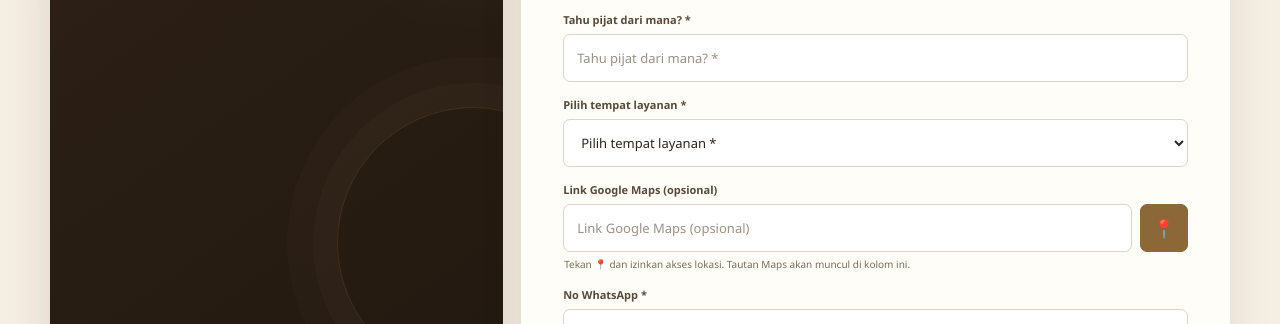
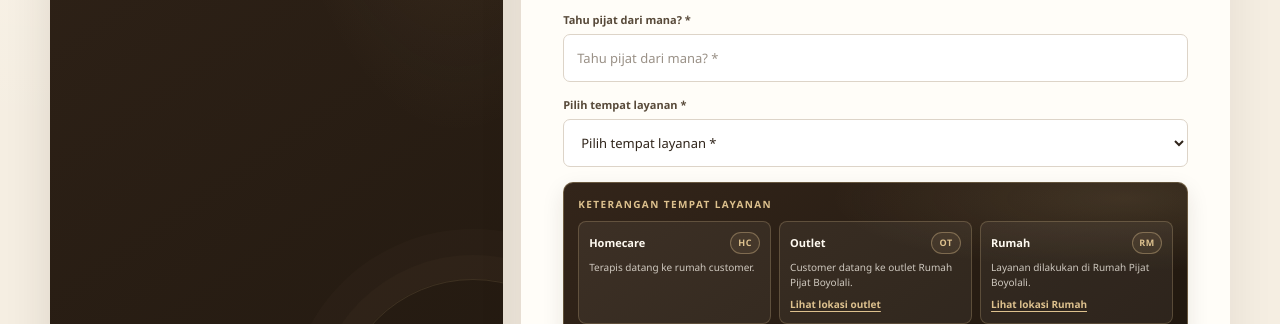
Before and after one commit to rumahpijatboyolali/format-pendaftaran, a plain HTML site: page index.html in a window 1280 px wide. Shown: the part 628-952 px from the top of the page. Drawn offline with Linux system fonts and the light colour scheme.

Commit message:
Update index.html

```diff
--- a/index.html
+++ b/index.html
@@ -75,9 +75,16 @@
     .locbtn:disabled { opacity: .62; cursor: wait; }
     .locbtn.is-loading { animation: pulse .8s ease-in-out infinite alternate; }
     @keyframes pulse { to { transform: scale(.93); box-shadow: 0 0 0 5px rgba(184,137,72,.24); } }
-    .place-info { padding: 12px 14px; border: 1px solid #e5d7c1; border-left: 3px solid var(--gold); border-radius: 6px; color: #594833; background: #f8f1e5; font-size: 12px; line-height: 1.6; }
-    .place-info[hidden] { display: none; }
-    .place-info a { display: inline-block; margin-top: 4px; color: #75501f; font-weight: 800; text-underline-offset: 3px; }
+    .place-info { grid-column: 1 / -1; padding: 14px; border: 1px solid rgba(221,193,142,.34); border-radius: 10px; color: #fffaf1; background: radial-gradient(ellipse at 90% 10%, rgba(221,193,142,.14), transparent 37%), linear-gradient(145deg, var(--espresso-soft), var(--espresso)); box-shadow: 0 8px 22px rgba(43,31,18,.1); }
+    .place-info-title { margin: 0 0 10px; color: var(--gold-light); font-size: 10px; font-weight: 850; letter-spacing: .14em; text-transform: uppercase; }
+    .place-info-list { display: grid; grid-template-columns: repeat(3, minmax(0, 1fr)); gap: 8px; margin: 0; padding: 0; list-style: none; }
+    .place-info-item { min-width: 0; padding: 10px; border: 1px solid rgba(221,193,142,.24); border-radius: 8px; background: rgba(255,250,241,.055); transition: border-color .18s ease, background .18s ease; }
+    .place-info-item.is-selected { border-color: rgba(221,193,142,.76); background: rgba(255,250,241,.13); }
+    .place-info-top { display: flex; align-items: center; justify-content: space-between; gap: 8px; margin-bottom: 6px; }
+    .place-info-item strong { color: #fffaf1; font-size: 11px; font-weight: 800; }
+    .place-code { display: inline-flex; min-width: 30px; min-height: 22px; align-items: center; justify-content: center; padding: 0 6px; border: 1px solid rgba(221,193,142,.38); border-radius: 999px; color: var(--gold-light); background: rgba(221,193,142,.08); font-size: 9px; font-weight: 850; letter-spacing: .06em; }
+    .place-info-item p { margin: 0; color: rgba(255,250,241,.76); font-size: 10px; line-height: 1.5; }
+    .place-info-item a { display: inline-block; margin-top: 7px; color: var(--gold-light); font-size: 10px; font-weight: 750; text-underline-offset: 3px; }
     .help { margin: -2px 1px 0; color: var(--muted); font-size: 10px; line-height: 1.5; }
     .location-status, .form-status { display: none; min-height: 38px; padding: 10px 12px; border-radius: 6px; font-size: 11px; line-height: 1.5; contain: layout; }
     .location-status.visible, .form-status.visible { display: block; color: #286343; background: #e8f3e9; }
@@ -98,6 +105,7 @@
       .brand-copy { grid-column: 1 / -1; max-width: none; margin-top: 18px; }
       .note { grid-column: 1 / -1; margin-top: 18px; }
       .social { grid-column: 1 / -1; padding-top: 18px; }
+      .place-info-list { grid-template-columns: 1fr; gap: 7px; }
     }
     @media (max-width: 560px) {
       .container { width: calc(100% - 28px); padding: 14px 0 28px; }
@@ -178,7 +186,25 @@
             <option value="Ke Outlet">Outlet (OT)</option>
             <option value="Rumah">Rumah (RM)</option>
           </select></div>
-          <div class="place-info" id="placeInfo" role="status" aria-live="polite" hidden></div>
+          <section class="place-info" id="placeInfo" aria-labelledby="placeInfoTitle">
+            <h3 class="place-info-title" id="placeInfoTitle">Keterangan tempat layanan</h3>
+            <ul class="place-info-list">
+              <li class="place-info-item" data-place="Homecare">
+                <div class="place-info-top"><strong>Homecare</strong><span class="place-code">HC</span></div>
+                <p>Terapis datang ke rumah customer.</p>
+              </li>
+              <li class="place-info-item" data-place="Ke Outlet">
+                <div class="place-info-top"><strong>Outlet</strong><span class="place-code">OT</span></div>
+                <p>Customer datang ke outlet Rumah Pijat Boyolali.</p>
+                <a href="https://maps.app.goo.gl/aHkwbzasRmdKWS3g7" target="_blank" rel="noopener">Lihat lokasi outlet</a>
+              </li>
+              <li class="place-info-item" data-place="Rumah">
+                <div class="place-info-top"><strong>Rumah</strong><span class="place-code">RM</span></div>
+                <p>Layanan dilakukan di Rumah Pijat Boyolali.</p>
+                <a href="https://maps.app.goo.gl/hcddMLWVSL3LMEJe8" target="_blank" rel="noopener">Lihat lokasi Rumah</a>
+              </li>
+            </ul>
+          </section>
           <div class="field full"><label for="lokasi">Link Google Maps (opsional)</label><div class="location">
             <input id="lokasi" name="lokasi" type="text" placeholder="Link Google Maps (opsional)" autocomplete="url" aria-label="Link lokasi Google Maps">
             <button class="locbtn" id="locationBtn" type="button" aria-label="Ambil lokasi perangkat" title="Ambil lokasi perangkat">📍</button>
@@ -200,29 +226,14 @@
     const locationStatus=document.getElementById('locationStatus');
     const formStatus=document.getElementById('formStatus');
     const placeSelect=document.getElementById('jenis');
-    const placeInfo=document.getElementById('placeInfo');
-
-    const placeDetails={
-      Homecare:{text:'Terapis datang ke rumah customer.'},
-      'Ke Outlet':{text:'Customer datang ke outlet Rumah Pijat Boyolali.',label:'Lihat lokasi outlet',url:'https://maps.app.goo.gl/aHkwbzasRmdKWS3g7'},
-      Rumah:{text:'Layanan dilakukan di Rumah Pijat Boyolali.',label:'Lihat lokasi Rumah',url:'https://maps.app.goo.gl/hcddMLWVSL3LMEJe8'}
-    };
-    placeSelect.addEventListener('change',()=>{
-      const detail=placeDetails[placeSelect.value];
-      placeInfo.replaceChildren();
-      if(!detail){placeInfo.hidden=true;return}
-      placeInfo.append(document.createTextNode(detail.text));
-      if(detail.url){
-        placeInfo.append(document.createElement('br'));
-        const mapLink=document.createElement('a');
-        mapLink.href=detail.url;
-        mapLink.target='_blank';
-        mapLink.rel='noopener';
-        mapLink.textContent=detail.label;
-        placeInfo.append(mapLink);
-      }
-      placeInfo.hidden=false;
-    });
+    const placeOptions=Array.from(document.querySelectorAll('.place-info-item'));
+    function updatePlaceHighlight(){
+      placeOptions.forEach(option=>{
+        option.classList.toggle('is-selected',option.dataset.place===placeSelect.value);
+      });
+    }
+    placeSelect.addEventListener('change',updatePlaceHighlight);
+    updatePlaceHighlight();
 
     function localDateValue(date){return `${date.getFullYear()}-${String(date.getMonth()+1).padStart(2,'0')}-${String(date.getDate()).padStart(2,'0')}`}
     dateInput.min=localDateValue(new Date());
```
